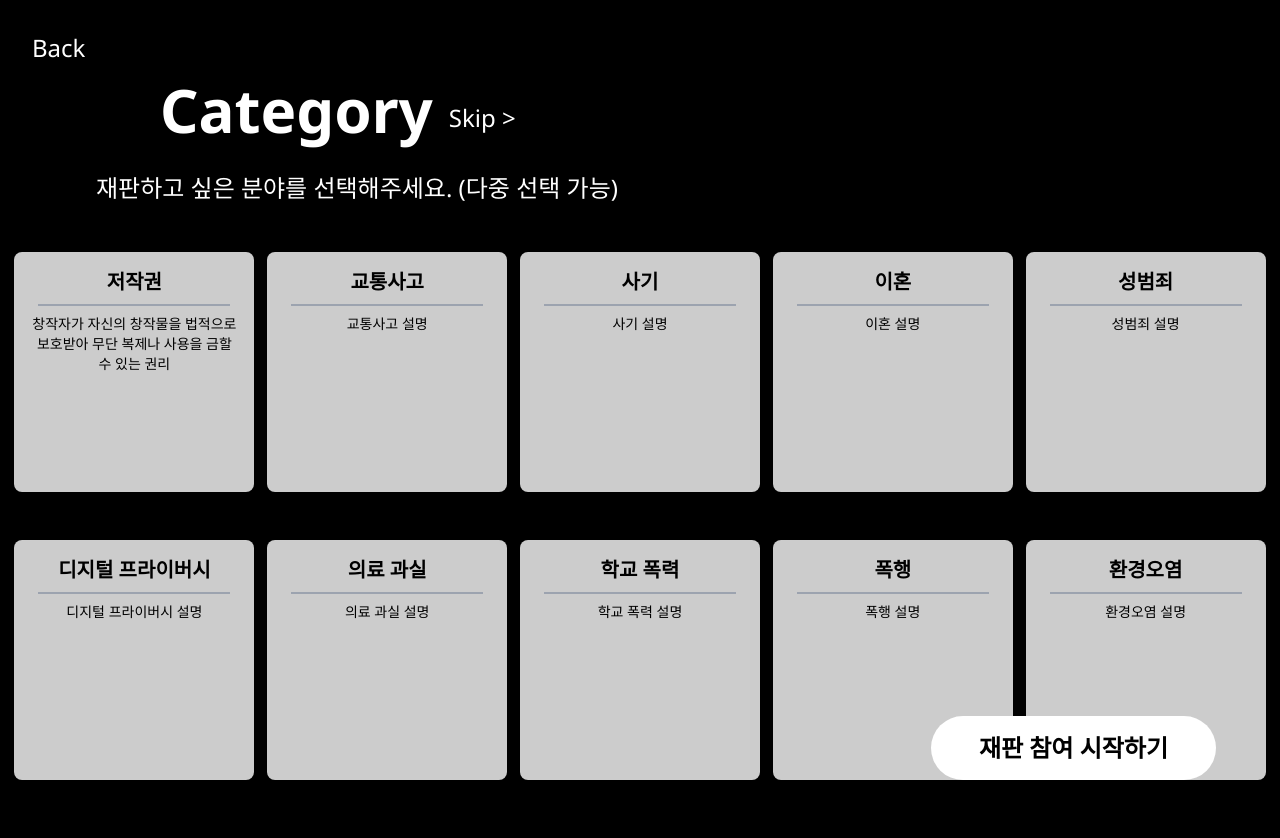
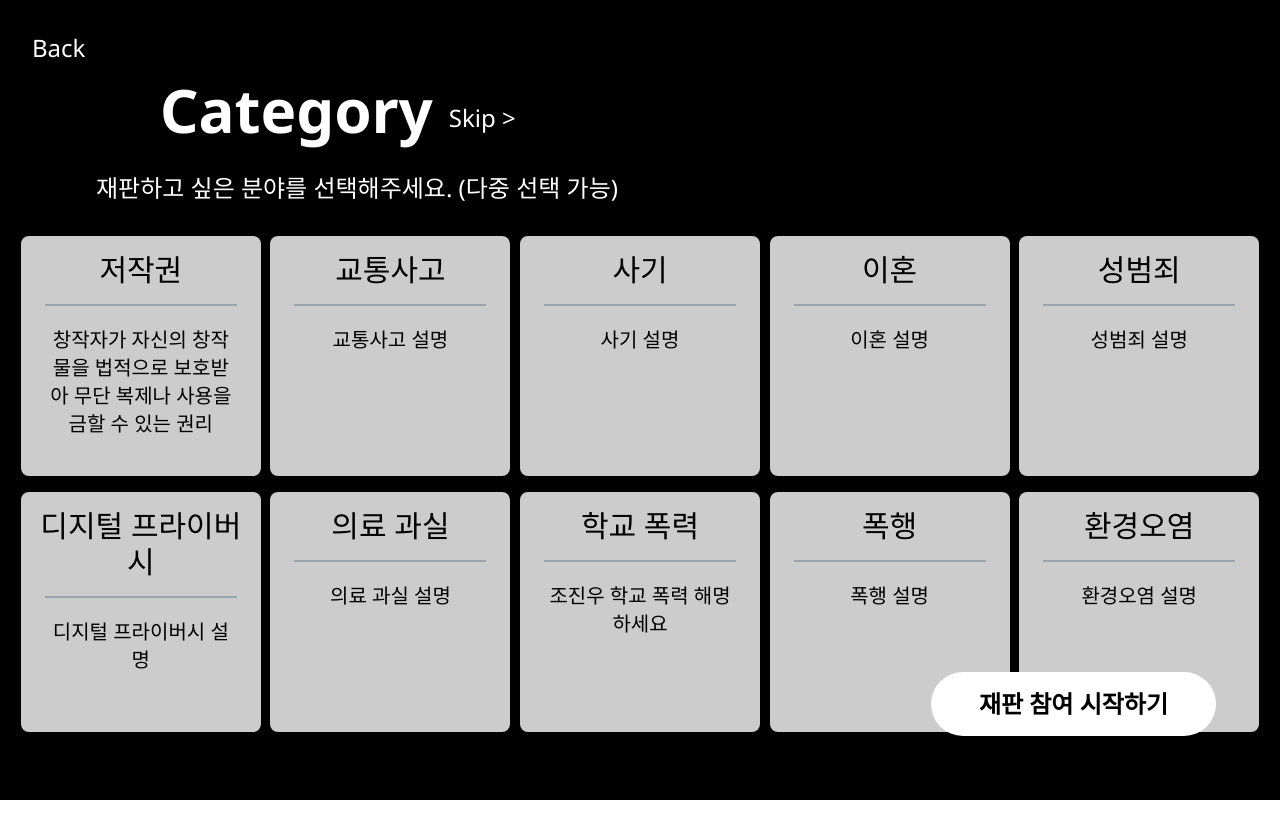
Before and after one commit to 2024-SummerBootcamp-Team-1234/Frontend, a React (Vite) app: page /CategoryPage in a window 1280 px wide. Shown: the top 838 px of the page. After the commit the page ends 800 px from the top, so only its background shows below. Built offline with nearby package versions, Linux system fonts and the light colour scheme.

Commit message:
카테고리 페이지 수정

```diff
--- a/src/pages/CategoryPage.tsx
+++ b/src/pages/CategoryPage.tsx
@@ -16,7 +16,7 @@ const categories: Category[] = [
     { id: 5, name: '성범죄', description: '성범죄 설명' },
     { id: 6, name: '디지털 프라이버시', description: '디지털 프라이버시 설명' },
     { id: 7, name: '의료 과실', description: '의료 과실 설명' },
-    { id: 8, name: '학교 폭력', description: '학교 폭력 설명' },
+    { id: 8, name: '학교 폭력', description: '조진우 학교 폭력 해명하세요' },
     { id: 9, name: '폭행', description: '폭행 설명' },
     { id: 10, name: '환경오염', description: '환경오염 설명' },
 ];
@@ -49,32 +49,32 @@ const CategoryPage: React.FC = () => {
             {/* 이미지 + Category + Skip > */}
             <div className="text-white flex justify-start items-center mb-4 ml-8 pl-12">
                 <div className="w-12 h-12 bg-categoryIcon-image bg-no-repeat bg-contain mb-4 mr-4"></div>
-                <span className="text-6xl font-bold mb-4">Category</span>
-                <button className="pl-4 text-2xl"> Skip {'>'} </button>
+                <span className="text-6xl font-sans font-bold mb-4">Category</span>
+                <button className="pl-4 text-2xl font-sans font-normal"> Skip {'>'} </button>
             </div>
 
-            <p className="text-2xl text-white text-start mb-8 ml-8 pl-12">
+            <p className="text-2xl text-white text-start mb-8 ml-8 pl-12 font-sans font-normal">
                 재판하고 싶은 분야를 선택해주세요. (다중 선택 가능)
             </p>
 
-            <div className="p-4 w-full mx-auto" style={{ maxWidth:'100rem'}}>
-
+            {/* 카테고리를 담는 컴포넌트,,,불필요한 것일까... */}
+            <div className="w-full mx-auto" style={{ maxWidth:'100rem'}}>
                 {/* 카테고리 선택 그리드 시작 */}
-                <div className="grid grid-cols-1 sm:grid-cols-2 md:grid-cols-3 lg:grid-cols-4 xl:grid-cols-5 gap-12 mb-8 place-items-center">
+                <div className="grid grid-cols-5 gap-y-4 place-items-center">
                     {categories.map(category => (
                         <div
                             key={category.id}
                             // 너비40 /높이40 /패딩4 /테두리둥글게 /그림자중간 /커서포인터변경 /호버를 사용하기 위한 함수 / 호버했을때 1.05배 커짐
-                            className={`w-60 h-60 p-4 rounded-lg shadow-md cursor-pointer transition-transform transform hover:scale-105 ${selectedCategories.some(c => c.id === category.id)
+                            className={`w-60 h-60 rounded-lg shadow-md cursor-pointer transition-transform transform hover:scale-105 ${selectedCategories.some(c => c.id === category.id)
                                 ? 'bg-white bg-opacity-100 text-black'
                                 : 'bg-white bg-opacity-80 text-black'
                                 }`}
                             onClick={() => handleCategoryClick(category)}
                         >
                             <div className="text-center">
-                                <h2 className="text-xl font-semibold mb-2">{category.name}</h2>
-                                <div className="m-2 h-0.5 bg-gray-400"></div>
-                                <p className="text-sm">{category.description}</p>
+                                <h2 className="text-3xl font-sans font-normal m-4">{category.name}</h2>
+                                <div className="mx-6 h-0.5 bg-gray-400"></div>
+                                <p className="text-xl my-5 mx-6 font-sans font-normal">{category.description}</p>
                             </div>
                         </div>
                     ))}
```
